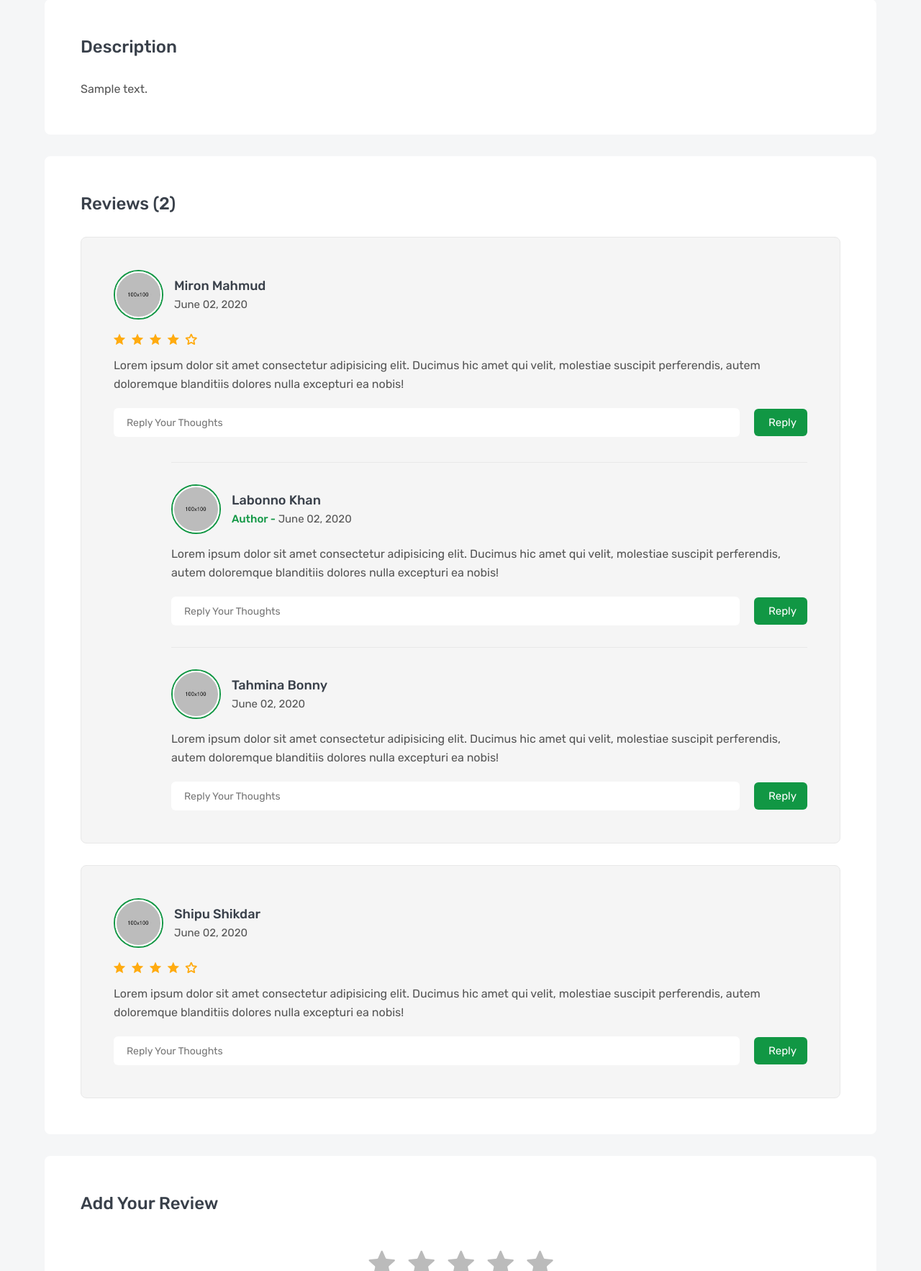
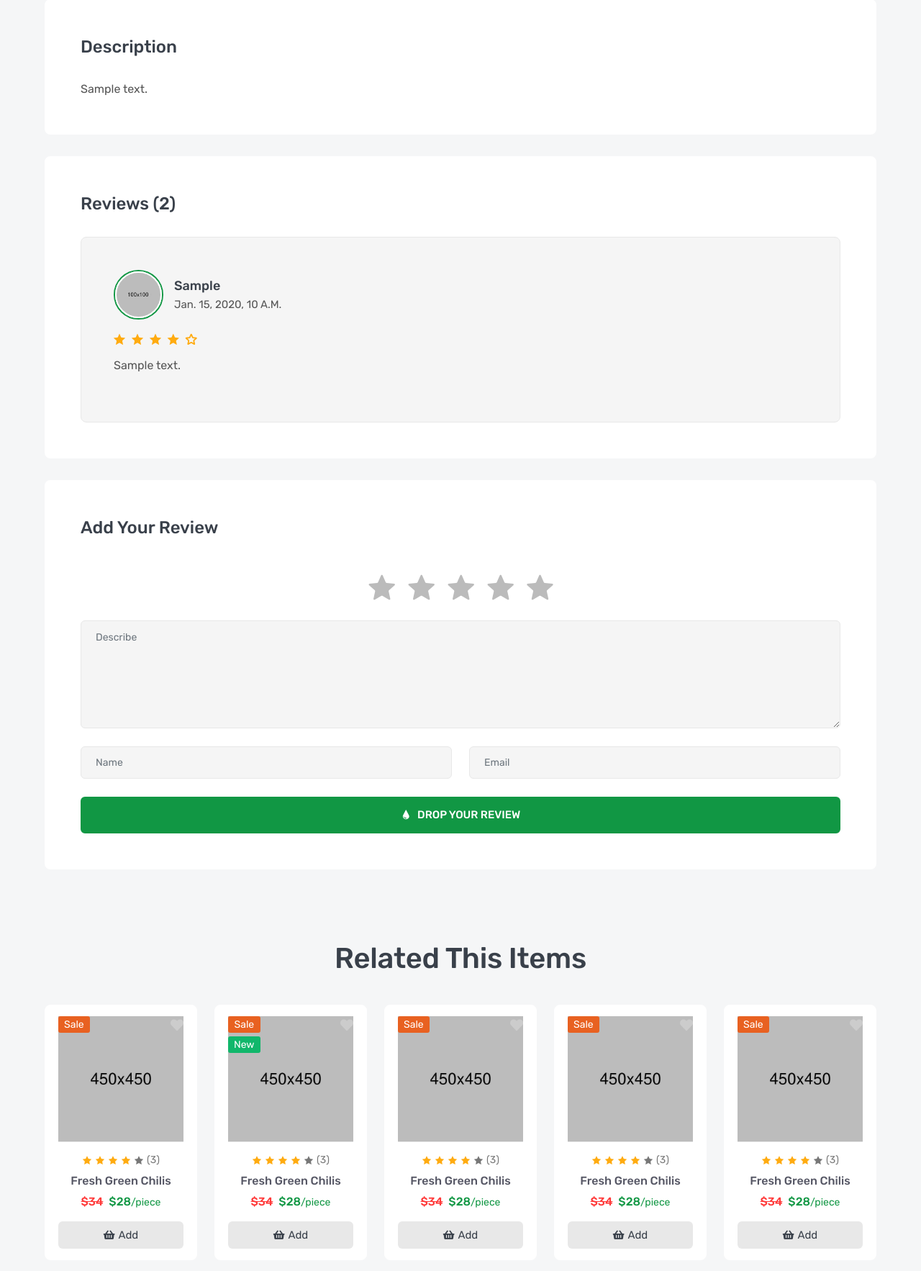
Before and after one commit to MustafaAhmed-star/Amazon-Clone, a Django app: a page that uses products/templates/products/product_detail.html in a window 1280 px wide. Shown: the part 1224-2990 px from the top of the page at 72% size. Run offline with Django 4.2, Linux system fonts and the light colour scheme; tables that the repository leaves empty hold one stand-in row (values such as "Sample post"); some libraries are stand-ins or nearby versions.

Commit message:
show realted review to product in template

```diff
--- a/products/templates/products/product_detail.html
+++ b/products/templates/products/product_detail.html
@@ -717,14 +717,15 @@
                         <div class="product-details-frame">
                             <h3 class="frame-title">Reviews (2)</h3>
                             <ul class="review-list">
+                                {% for review in object.review_product.all  %}
                                 <li class="review-item">
                                     <div class="review-media">
                                         <a class="review-avatar" href="#">
                                             <img src="images/avatar/01.jpg" alt="review">
                                         </a>
                                         <h5 class="review-meta">
-                                            <a href="#">miron mahmud</a>
-                                            <span>June 02, 2020</span>
+                                            <a href="#">{{review.user}}</a>
+                                            <span>{{review.create_at}}</span>
                                         </h5>
                                     </div>
                                     <ul class="review-rating">
@@ -734,69 +735,12 @@
                                         <li class="icofont-ui-rating"></li>
                                         <li class="icofont-ui-rate-blank"></li>
                                     </ul>
-                                    <p class="review-desc">Lorem ipsum dolor sit amet consectetur adipisicing elit. Ducimus hic amet qui velit, molestiae suscipit perferendis, autem doloremque blanditiis dolores nulla excepturi ea nobis!</p>
-                                    <form class="review-reply">
-                                        <input type="text" placeholder="reply your thoughts">
-                                        <button><i class="icofont-reply"></i>reply</button>
-                                    </form>
-                                    <ul class="review-reply-list">
-                                        <li class="review-reply-item">
-                                            <div class="review-media">
-                                                <a class="review-avatar" href="#">
-                                                    <img src="images/avatar/02.jpg" alt="review">
-                                                </a>
-                                                <h5 class="review-meta">
-                                                    <a href="#">labonno khan</a>
-                                                    <span><b>author -</b> June 02, 2020</span>
-                                                </h5>
-                                            </div>
-                                            <p class="review-desc">Lorem ipsum dolor sit amet consectetur adipisicing elit. Ducimus hic amet qui velit, molestiae suscipit perferendis, autem doloremque blanditiis dolores nulla excepturi ea nobis!</p>
-                                            <form class="review-reply">
-                                                <input type="text" placeholder="reply your thoughts">
-                                                <button><i class="icofont-reply"></i>reply</button>
-                                            </form>
-                                        </li>
-                                        <li class="review-reply-item">
-                                            <div class="review-media">
-                                                <a class="review-avatar" href="#">
-                                                    <img src="images/avatar/03.jpg" alt="review">
-                                                </a>
-                                                <h5 class="review-meta">
-                                                    <a href="#">tahmina bonny</a>
-                                                    <span>June 02, 2020</span>
-                                                </h5>
-                                            </div>
-                                            <p class="review-desc">Lorem ipsum dolor sit amet consectetur adipisicing elit. Ducimus hic amet qui velit, molestiae suscipit perferendis, autem doloremque blanditiis dolores nulla excepturi ea nobis!</p>
-                                            <form class="review-reply">
-                                                <input type="text" placeholder="reply your thoughts">
-                                                <button><i class="icofont-reply"></i>reply</button>
-                                            </form>
-                                        </li>
-                                    </ul>
+                                    <p class="review-desc">{{review.review}}</p>
+
+                                {% endfor %}
+
                                 </li>
-                                <li class="review-item">
-                                    <div class="review-media">
-                                        <a class="review-avatar" href="#">
-                                            <img src="images/avatar/04.jpg" alt="review">
-                                        </a>
-                                        <h5 class="review-meta">
-                                            <a href="#">shipu shikdar</a>
-                                            <span>June 02, 2020</span>
-                                        </h5>
-                                    </div>
-                                    <ul class="review-rating">
-                                        <li class="icofont-ui-rating"></li>
-                                        <li class="icofont-ui-rating"></li>
-                                        <li class="icofont-ui-rating"></li>
-                                        <li class="icofont-ui-rating"></li>
-                                        <li class="icofont-ui-rate-blank"></li>
-                                    </ul>
-                                    <p class="review-desc">Lorem ipsum dolor sit amet consectetur adipisicing elit. Ducimus hic amet qui velit, molestiae suscipit perferendis, autem doloremque blanditiis dolores nulla excepturi ea nobis!</p>
-                                    <form class="review-reply">
-                                        <input type="text" placeholder="reply your thoughts">
-                                        <button><i class="icofont-reply"></i>reply</button>
-                                    </form>
-                                </li>
+
                             </ul>
                         </div>
                         <div class="product-details-frame">
```
